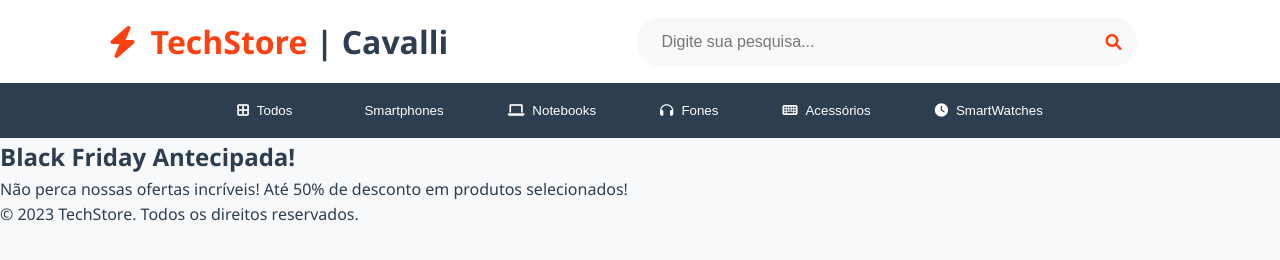
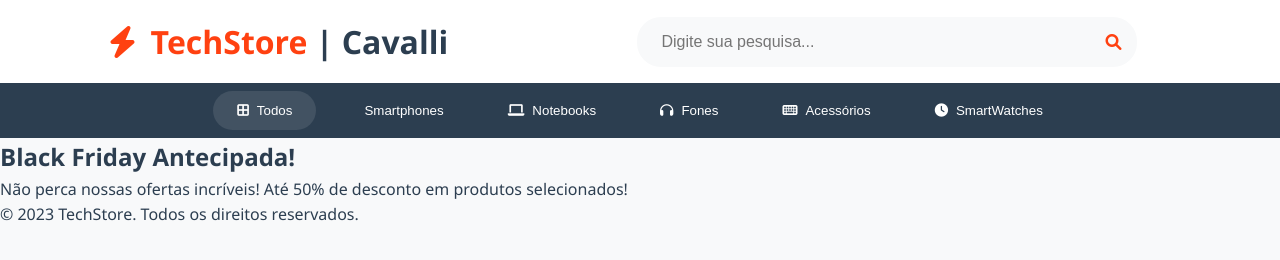
Before and after one commit to jhonCavalli/Tech-Store-Cavalli, a plain HTML site: page index.html in a window 1280 px wide. In both pictures the pointer is over the button "Todos". Drawn offline with Linux system fonts and the light colour scheme.

Commit message:
add botao hover no documento

```diff
--- a/styles.css
+++ b/styles.css
@@ -104,6 +104,7 @@ header {
     cursor: pointer;
 }
 
-.botao-categorias :hover {
+.botao-categorias:hover {
+    background-color: var(--hover-btn);
 
 }
```
